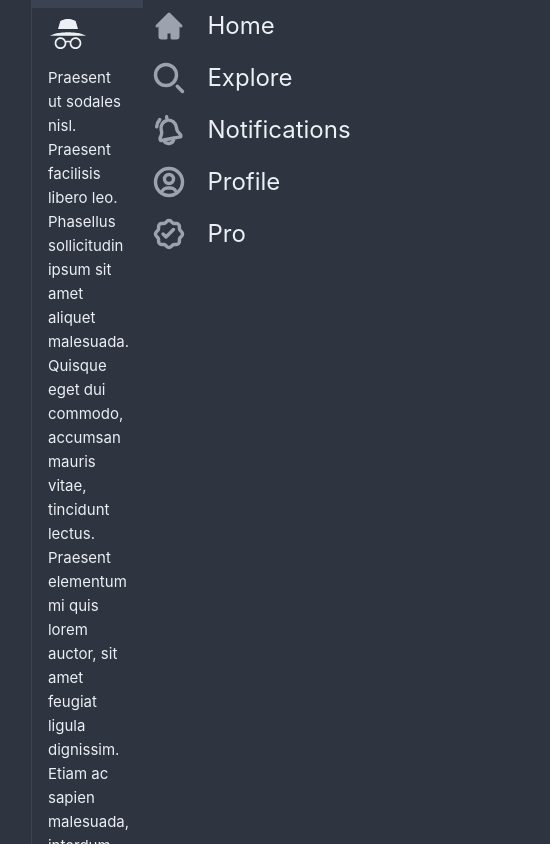
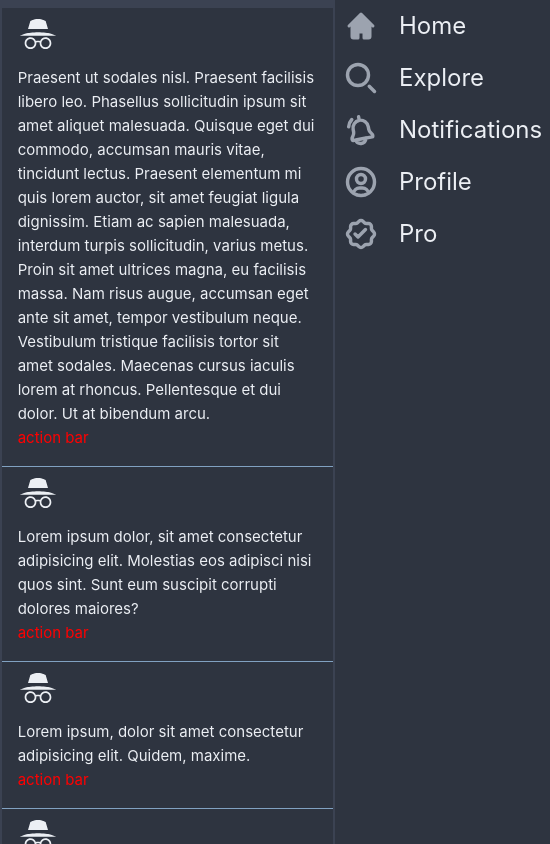
Before and after one commit to codecooker1/Itter, a Vue app in the folder Itter/: page /Home in a window 390 px wide. Shown: the top 844 px of the page, 550 px wide, since content can reach past the window. Built offline with nearby package versions, Linux system fonts and the light colour scheme.

Commit message:
trying to make responsive

```diff
--- a/Itter/src/components/SidebarButton.vue
+++ b/Itter/src/components/SidebarButton.vue
@@ -14,12 +14,20 @@
           />
           <path
             d="M12.5 0c-.157 0-.311.01-.565.027A1 1 0 0 0 11 1.02V10h8.975a1 1 0 0 0 1-.935c.013-.188.028-.374.028-.565A8.51 8.51 0 0 0 12.5 0Z"
-          /></svg
-      ></slot>
+          /></svg>
+        </slot>
     </div>
-    <span class="ms-5 text-2xl"><slot>Dashboards</slot></span>
+    <span class="ms-5 text-2xl btn-text"><slot>Dashboards</slot></span>
   </router-link>
 </template>
+
+<style>
+@media screen and (max-width: 768px) {
+  span .btn-text {
+    visibility: hidden;
+  }
+}
+</style>
 
 <script setup>
 // eslint-disable-next-line no-unused-vars
--- a/Itter/src/components/SidebarView.vue
+++ b/Itter/src/components/SidebarView.vue
@@ -59,17 +59,20 @@ import IconBell from './icons/IconBell.vue'
 </template>
 
 <style lang="css">
-aside.sidebar {
-  grid-area: sidebar;
-}
 .sidebar {
   display: flex;
   gap: 20px;
   flex-direction: column;
   justify-content: flex-start;
   align-items: flex-start;
-  /*padding: 20px;*/
-  height: 89vh;
+}
+@media screen and (max-width: 768px) {
+  span .btn-text {
+    visibility: hidden;
+  }
+  .sidebar {
+    width: 55px;
+  }
 }
 .sidebar li {
   font-weight: bold;
--- a/Itter/src/views/HomeView.vue
+++ b/Itter/src/views/HomeView.vue
@@ -148,6 +148,12 @@ import SidebarView from '@/components/SidebarView.vue'
   }
 }
 
+@media screen and (max-width: 768px) {
+  .feedarea {
+    width: calc(100% - 55px);
+  }
+}
+
 /* width */
 ::-webkit-scrollbar {
   width: 7px;
```
